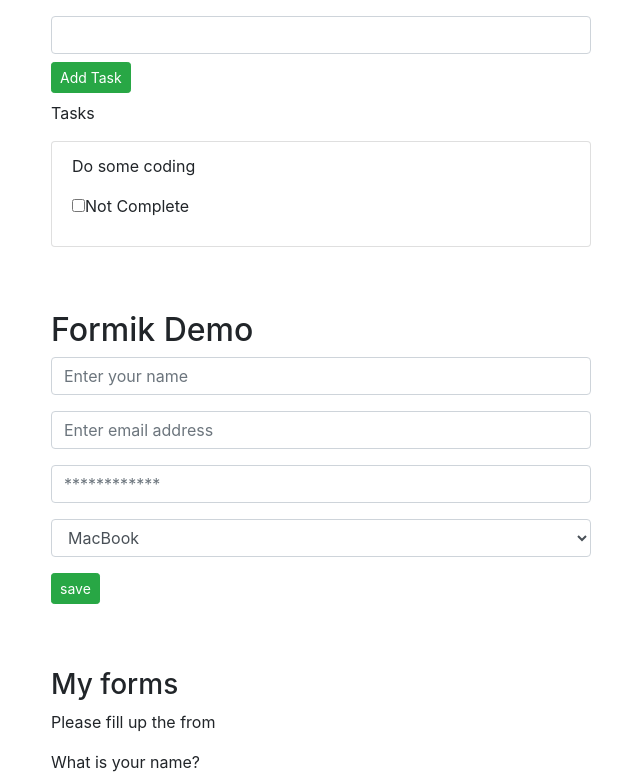
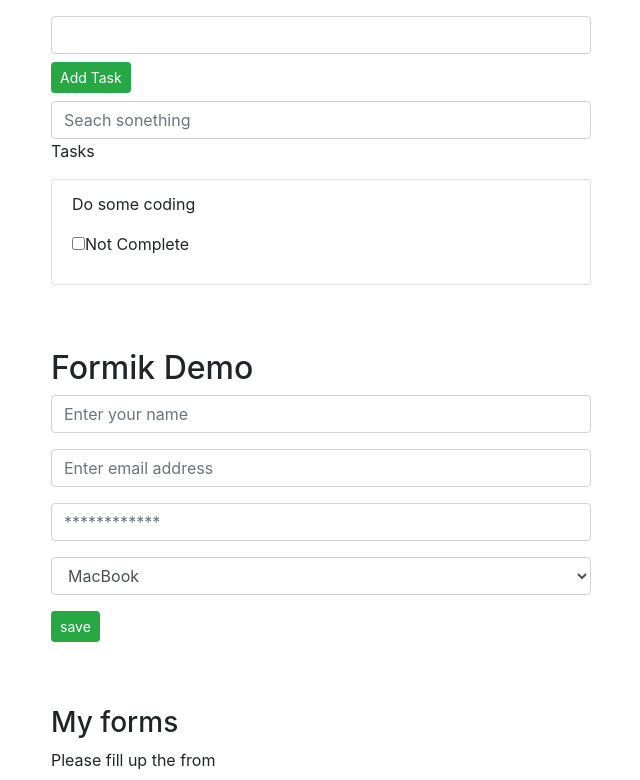
Before and after one commit to mbrsagor/youReacker, a React (Create React App) app: page / in a window 1280 px wide. Shown: the top 780 px of the page, without its empty margins (319-959 px from the left). Built offline with nearby package versions, Linux system fonts and the light colour scheme.

Commit message:
Task search worked

```diff
--- /dev/null
+++ b/src/components/list/control_task.jsx
@@ -0,0 +1,16 @@
+import React from 'react';
+
+const ControlTask = props => {
+    return (
+        <div>
+            <input type="text"
+                className="form-control"
+                placeholder="Seach sonething"
+                value={props.searchTram}
+                onChange={props.handleSearchTram}
+            />
+        </div>
+    );
+}
+
+export default ControlTask;
--- a/src/components/list/index.jsx
+++ b/src/components/list/index.jsx
@@ -1,6 +1,7 @@
 import React, { Component } from 'react';
 import ViewTask from './task_view';
 import CreateTask from './create_task';
+import ControlTask from './control_task'
 
 class MyList extends Component {
 
@@ -11,7 +12,8 @@ class MyList extends Component {
                 task: 'Do some coding',
                 IsComple: false
             }
-        ]
+        ],
+        searchTram: ''
     }
 
     handleCompleter = (id, checked) => {
@@ -36,11 +38,27 @@ class MyList extends Component {
         this.setState({tasks})
     }
 
+    search = () => {
+        if (!this.state.searchTram) {
+            return this.state.tasks
+        }
+
+        return this.state.tasks.filter(_task =>
+            _task.task.toLocaleLowerCase().includes(this.state.searchTram.toLocaleLowerCase())
+        )
+    }
+
+    handleSearchTram = event => {
+        this.setState({searchTram: event.target.value})
+    }
+
     render() {
+        let tasks = this.search();
         return (
             <div>
                 <CreateTask getTask={this.getTask} />
-                <ViewTask tasks={this.state.tasks} handleCompleter={this.handleCompleter}/>
+                <ControlTask handleSearchTram={this.handleSearchTram} />
+                <ViewTask tasks={tasks} handleCompleter={this.handleCompleter}/>
             </div>
         );
     }
```
Also changed, not shown: 1 other file (tests, documents, lock files or other folders).
